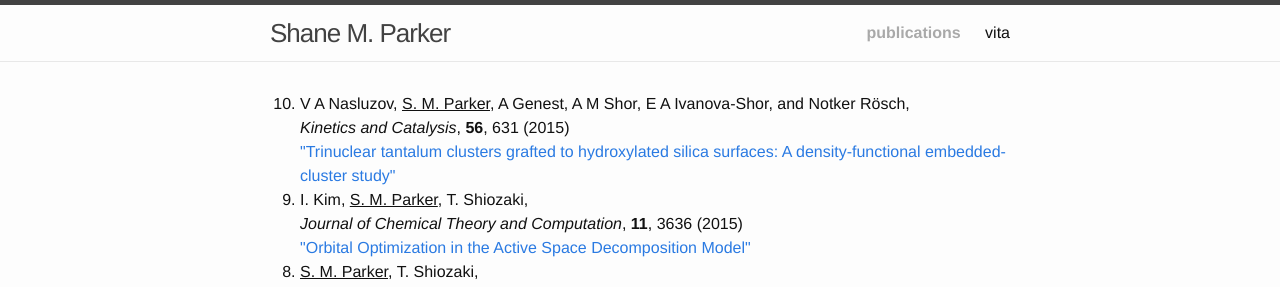
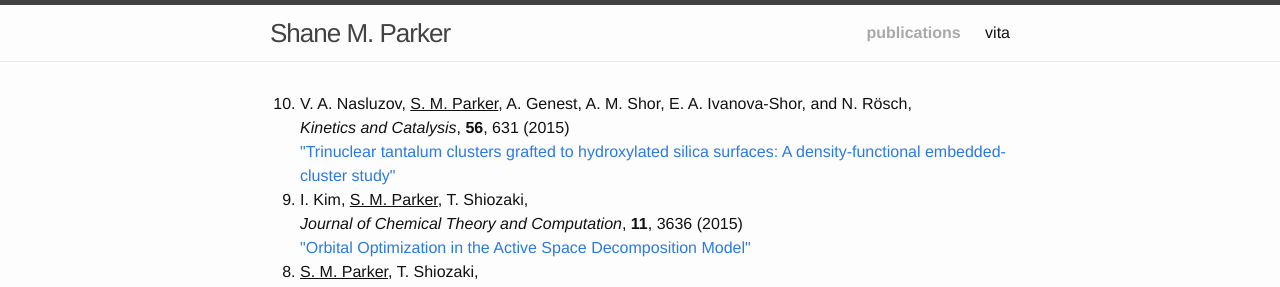
Before and after one commit to smparker/smparker.github.io, a Jekyll site: the page built from 1_publications.md, in a window 1280 px wide. Shown: the top 287 px of the page. Built offline with Jekyll 4.4.1, drawn with Linux system fonts in a browser that asks for light colours.

Commit message:
minor name formatting

```diff
--- a/_data/papers.yml
+++ b/_data/papers.yml
@@ -1,4 +1,4 @@
-- authors: [V A Nasluzov, me, A Genest, A M Shor, E A Ivanova-Shor, and Notker Rösch]
+- authors: [V. A. Nasluzov, me, A. Genest, A. M. Shor, E. A. Ivanova-Shor, and N. Rösch]
   year: 2015
   journal: Kinetics and Catalysis
   volume: 56
```
